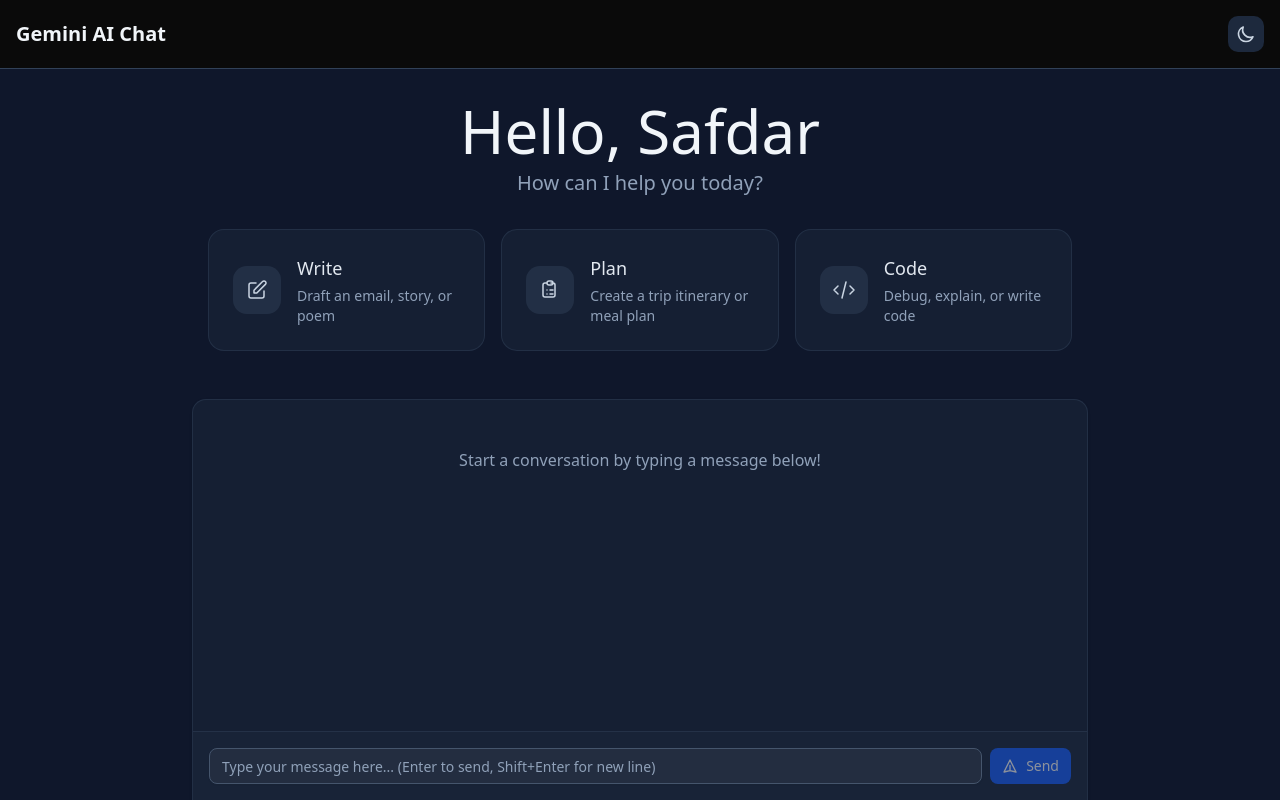
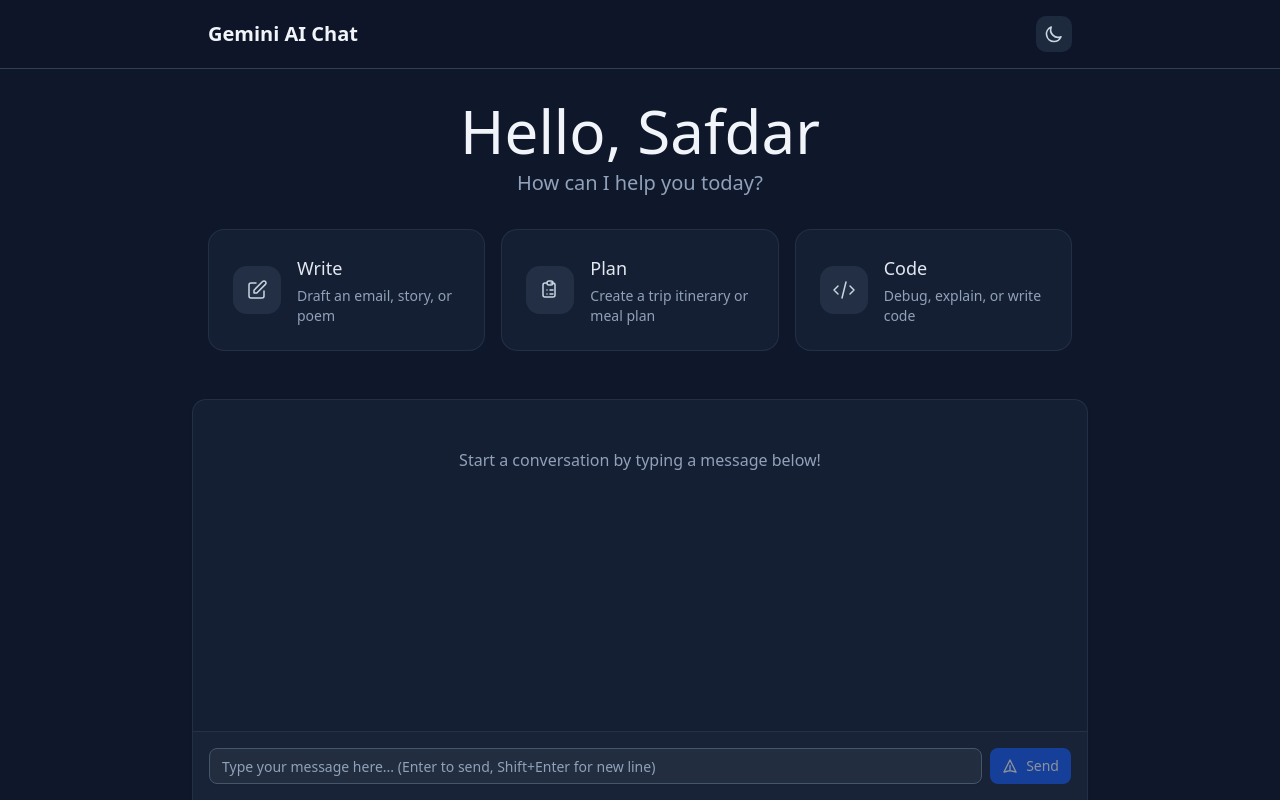
Before and after one commit to safdarayubpk/gemini_ai_chat_app, a Next.js app: page / in a window 1280 px wide. Shown: the top 800 px of the page. Built offline with nearby package versions, Linux system fonts and the light colour scheme.

Commit message:
feat(ui): improve header with sticky positioning and accessibility

```diff
--- a/app/layout.tsx
+++ b/app/layout.tsx
@@ -20,14 +20,19 @@
 // ThemeToggle placeholder component
 function ThemeToggle() {
   return (
-    <div className="flex items-center justify-between p-4 border-b border-slate-700">
+    <header className="sticky top-0 z-50 bg-slate-900/95 backdrop-blur-sm border-b border-slate-700">
+      <div className="flex items-center justify-between p-4 max-w-4xl mx-auto">
         <h1 className="text-xl font-semibold text-slate-100">Gemini AI Chat</h1>
-      <button className="p-2 rounded-lg bg-slate-800 hover:bg-slate-700 text-slate-300 hover:text-slate-100 transition-colors">
+        <button
+          className="p-2 rounded-lg bg-slate-800 hover:bg-slate-700 text-slate-300 hover:text-slate-100 transition-colors focus:outline-none focus:ring-2 focus:ring-blue-500 focus:ring-offset-2 focus:ring-offset-slate-900"
+          aria-label="Toggle theme"
+        >
           <svg className="w-5 h-5" fill="none" stroke="currentColor" viewBox="0 0 24 24">
             <path strokeLinecap="round" strokeLinejoin="round" strokeWidth={2} d="M20.354 15.354A9 9 0 018.646 3.646 9.003 9.003 0 0012 21a9.003 9.003 0 008.354-5.646z" />
           </svg>
         </button>
       </div>
+    </header>
   );
 }
 
```
Lines whose indentation alone changed are shown as unchanged.
